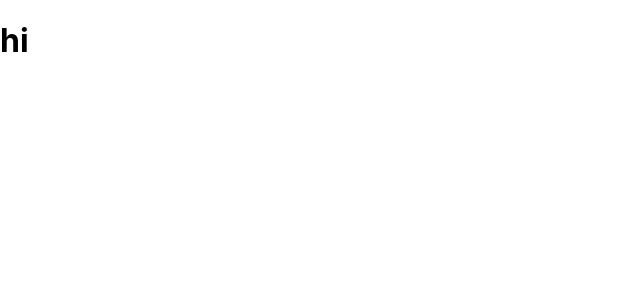
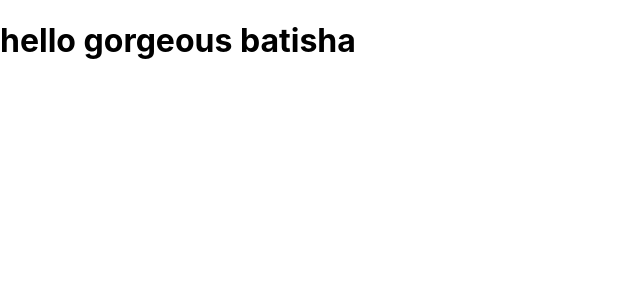
Before and after one commit to sharjeelsoh/wedding-invite, a Next.js app: page / in a window 1280 px wide. Shown: the top 300 px of the page, without its empty margins (0-640 px from the left). Built offline with nearby package versions, Linux system fonts and the light colour scheme.

Commit message:
test-commit

```diff
--- a/app/page.js
+++ b/app/page.js
@@ -2,6 +2,6 @@
 
 export default function Home() {
   return (
-    <h1>hi</h1>
+    <h1>hello gorgeous batisha</h1>
   );
 }
```
